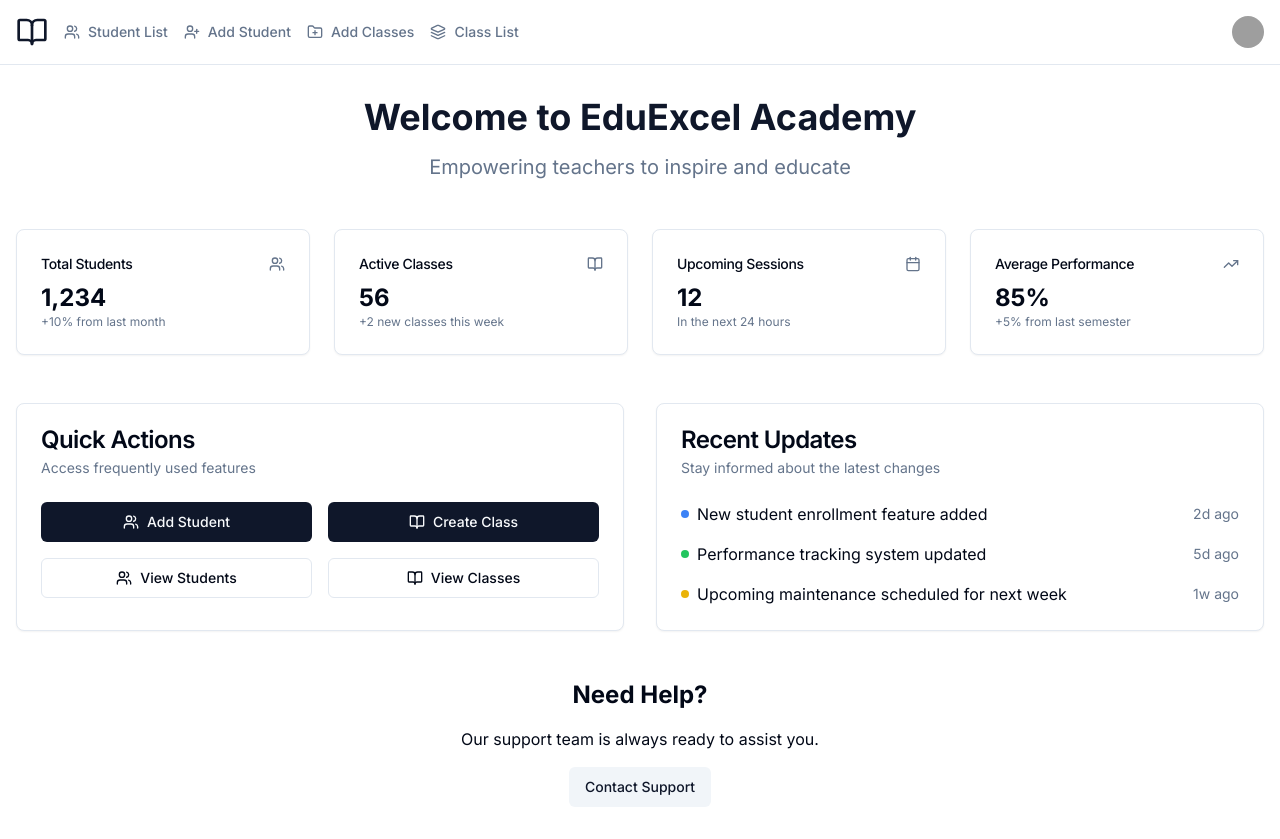
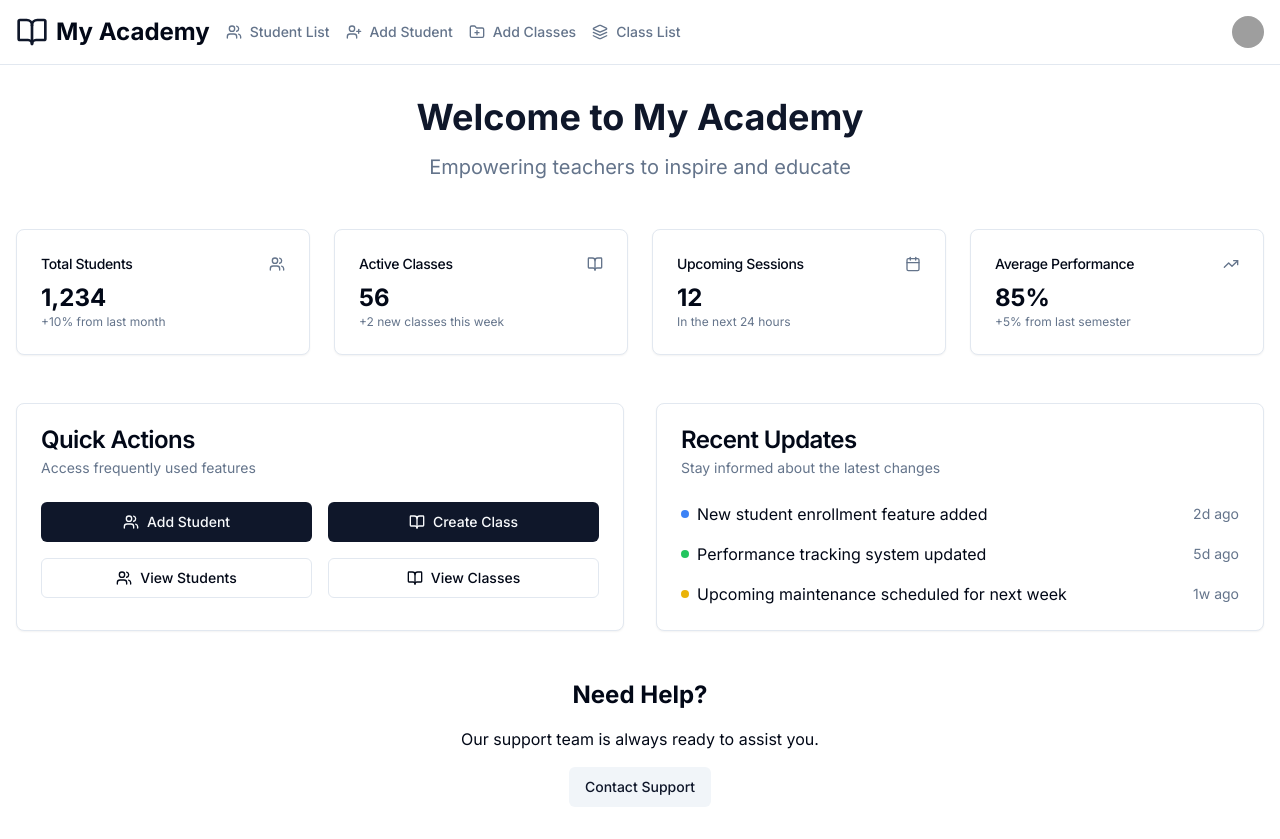
Before and after one commit to aqlio/next-js, a Next.js app: page /home in a window 1280 px wide. Built offline with nearby package versions, Linux system fonts and the light colour scheme; grey boxes are pictures that could not be loaded.

Commit message:
Created separate components for logged in and logged out headers, added navigation items to the header.

```diff
--- a/src/app/(auth-page)/layout.tsx
+++ b/src/app/(auth-page)/layout.tsx
@@ -1,6 +1,6 @@
-import Header from "@/components/Headers/Header";
+import LoggedOutHeader from "@/components/Headers/LoggedOutHeader";
 
-export default function TeacherLayout({
+export default function AuthLayout({
     children,
 }: Readonly<{
     children: React.ReactNode;
@@ -8,7 +8,7 @@ export default function TeacherLayout({
     return (
         <html lang="en">
             <body>
-                <Header />
+                <LoggedOutHeader />
                 {children}
             </body>
         </html>
--- a/src/app/(auth-page)/login/page.tsx
+++ b/src/app/(auth-page)/login/page.tsx
@@ -18,7 +18,7 @@ export default function Login() {
 		e.preventDefault();
 		const resultAction = await dispatch(loginUser({ email, password }));
 		if (loginUser.fulfilled.match(resultAction)) {
-			router.push('/student-list');
+			router.push('/home');
 		}
 		// Error handling is now managed by Redux
 	};
--- a/src/app/(logged-in)/home/page.tsx
+++ b/src/app/(logged-in)/home/page.tsx
@@ -7,7 +7,7 @@ export default function HomePage() {
     return (
         <div className="container mx-auto px-4 py-8">
             <header className="text-center mb-12">
-                <h1 className="text-4xl font-bold text-primary mb-4">Welcome to EduExcel Academy</h1>
+                <h1 className="text-4xl font-bold text-primary mb-4">Welcome to My Academy</h1>
                 <p className="text-xl text-muted-foreground">Empowering teachers to inspire and educate</p>
             </header>
 
--- a/src/app/(logged-in)/layout.tsx
+++ b/src/app/(logged-in)/layout.tsx
@@ -1,4 +1,4 @@
-import Header from "@/components/Headers/Header";
+import LoggedInHeader from "@/components/Headers/LoggedInHeader";
 
 export default function TeacherLayout({
     children,
@@ -7,7 +7,7 @@ export default function TeacherLayout({
 }>) {
     return (
         <div>
-            <Header />
+            <LoggedInHeader />
             {children}
         </div>
     );
--- a/src/components/Headers/Header.tsx
+++ /dev/null
@@ -1,96 +0,0 @@
-"use client"
-
-
-
-
-
-import Link from "next/link"
-import * as React from "react"
-import { usePathname, useRouter } from "next/navigation"
-
-import { cn } from "@/lib/utils"
-import { logout } from '@/store/authSlice'
-import { useAppDispatch } from '@/store/hooks'
-
-import {
-    DropdownMenu,
-    DropdownMenuContent,
-    DropdownMenuItem,
-    DropdownMenuTrigger,
-} from "@/components/ui/dropdown-menu"
-import { Button } from "@/components/ui/button"
-import { Users, UserPlus, FolderPlus, Layers, LogOut } from "lucide-react"
-
-
-import Logo from "@/components/Logo"
-import UserAvatar from "@/components/Profile/UserAvatar"
-import MobileNavMenu from "@/components/Navigations/TeacherLeftNav"
-import ProfileDropdownMenu from "@/components/Profile/ProfileDropdownMenu"
-
-
-
-
-
-
-
-const navigationItems = [
-    { name: 'Student List', icon: Users, href: '/student-list' },
-    { name: 'Add Student', icon: UserPlus, href: '/add-student' },
-    { name: 'Add Classes', icon: FolderPlus, href: '/add-class' },
-    { name: 'Class List', icon: Layers, href: '/class-list' },
-]
-
-
-
-
-
-export default function HeaderAndNavigation() {
-
-
-
-    const router = useRouter();
-    const pathname = usePathname()
-    const dispatch = useAppDispatch();
-
-
-
-
-    const handleLogout = () => {
-        dispatch(logout());
-        router.push('/login');
-    }
-
-
-
-
-
-    return (
-        <nav className="border-b">
-            <div className="flex h-16 items-center px-4">
-                <Logo className="mr-4" />
-                <div className="hidden md:flex md:space-x-4">
-                    {navigationItems.map((item) => (
-                        <Link
-                            key={item.href}
-                            href={item.href}
-                            className={cn(
-                                "flex items-center text-sm font-medium transition-colors hover:text-primary",
-                                pathname === item.href
-                                    ? "text-primary"
-                                    : "text-muted-foreground"
-                            )}
-                        >
-                            <item.icon className="mr-2 h-4 w-4" />
-                            {item.name}
-                        </Link>
-                    ))}
-                </div>
-                <div className="flex-grow" />
-                <div className="flex items-center justify-between space-x-2 md:justify-end">
-                    <ProfileDropdownMenu />
-                </div>
-                <MobileNavMenu navigationItems={navigationItems} />
-            </div>
-        </nav>
-    )
-}
--- /dev/null
+++ b/src/components/Headers/HeaderNavLinks.tsx
@@ -0,0 +1,35 @@
+import Link from "next/link"
+import { usePathname } from "next/navigation"
+import { cn } from "@/lib/utils"
+import { Users, UserPlus, FolderPlus, Layers } from "lucide-react"
+
+const navigationItems = [
+    { name: 'Student List', icon: Users, href: '/student-list' },
+    { name: 'Add Student', icon: UserPlus, href: '/add-student' },
+    { name: 'Add Classes', icon: FolderPlus, href: '/add-class' },
+    { name: 'Class List', icon: Layers, href: '/class-list' },
+]
+
+export default function HeaderNavLinks() {
+    const pathname = usePathname()
+
+    return (
+        <div className="hidden md:flex md:space-x-4">
+            {navigationItems.map((item) => (
+                <Link
+                    key={item.href}
+                    href={item.href}
+                    className={cn(
+                        "flex items-center text-sm font-medium transition-colors hover:text-primary",
+                        pathname === item.href
+                            ? "text-primary"
+                            : "text-muted-foreground"
+                    )}
+                >
+                    <item.icon className="mr-2 h-4 w-4" />
+                    {item.name}
+                </Link>
+            ))}
+        </div>
+    )
+}
--- /dev/null
+++ b/src/components/Headers/LoggedInHeader.tsx
@@ -0,0 +1,58 @@
+"use client"
+
+
+
+
+
+import Link from "next/link"
+import * as React from "react"
+import { usePathname, useRouter } from "next/navigation"
+
+import { logout } from '@/store/authSlice'
+import { useAppDispatch } from '@/store/hooks'
+
+import Logo from "@/components/Logo"
+import MobileNavMenu from "@/components/Navigations/TeacherLeftNav"
+import ProfileDropdownMenu from "@/components/Profile/ProfileDropdownMenu"
+import HeaderNavLinks from "@/components/Headers/HeaderNavLinks"
+import { navigationItems } from "@/config/navigation"
+
+
+
+
+
+
+export default function LoggedInHeader() {
+
+
+
+    const router = useRouter();
+    const pathname = usePathname()
+    const dispatch = useAppDispatch();
+
+
+
+
+    const handleLogout = () => {
+        dispatch(logout());
+        router.push('/login');
+    }
+
+
+
+
+
+    return (
+        <nav className="border-b bg-background">
+            <div className="flex h-16 items-center px-4">
+                <Logo className="mr-4" />
+                <HeaderNavLinks />
+                <div className="flex-grow" />
+                <div className="flex items-center justify-between space-x-2 md:justify-end">
+                    <ProfileDropdownMenu />
+                </div>
+                <MobileNavMenu navigationItems={navigationItems} />
+            </div>
+        </nav>
+    )
+}
--- /dev/null
+++ b/src/components/Headers/LoggedOutHeader.tsx
@@ -0,0 +1,31 @@
+"use client"
+
+
+
+
+
+import * as React from "react"
+import Logo from "@/components/Logo"
+
+
+
+
+
+
+
+
+export default function LoggedOutHeader() {
+
+
+
+    return (
+        <nav className="border-b absolute top-0 left-0 right-0 z-50 bg-background">
+            <div className="flex h-16 items-center px-4">
+                <Logo className="mr-4" />
+            </div>
+        </nav>
+    )
+
+
+
+}
--- a/src/components/Logo.tsx
+++ b/src/components/Logo.tsx
@@ -9,9 +9,9 @@ interface LogoProps {
 
 const Logo: FC<LogoProps> = ({ className, href = "/home" }) => {
   return (
-    <Link href={href} className={`flex-shrink-0 flex items-center ${className}`}>
+    <Link href={href} className={`flex items-center ${className}`}>
       <BookOpen className="h-8 w-8 text-primary" />
-      <span className="sr-only">Tuition Academy</span>
+      <span className="text-2xl font-bold ml-2">My Academy</span>
     </Link>
   )
 };
--- /dev/null
+++ b/src/config/navigation.ts
@@ -0,0 +1,8 @@
+import { Users, UserPlus, FolderPlus, Layers } from "lucide-react"
+
+export const navigationItems = [
+    { name: 'Student List', icon: Users, href: '/student-list' },
+    { name: 'Add Student', icon: UserPlus, href: '/add-student' },
+    { name: 'Add Classes', icon: FolderPlus, href: '/add-class' },
+    { name: 'Class List', icon: Layers, href: '/class-list' },
+]
```
